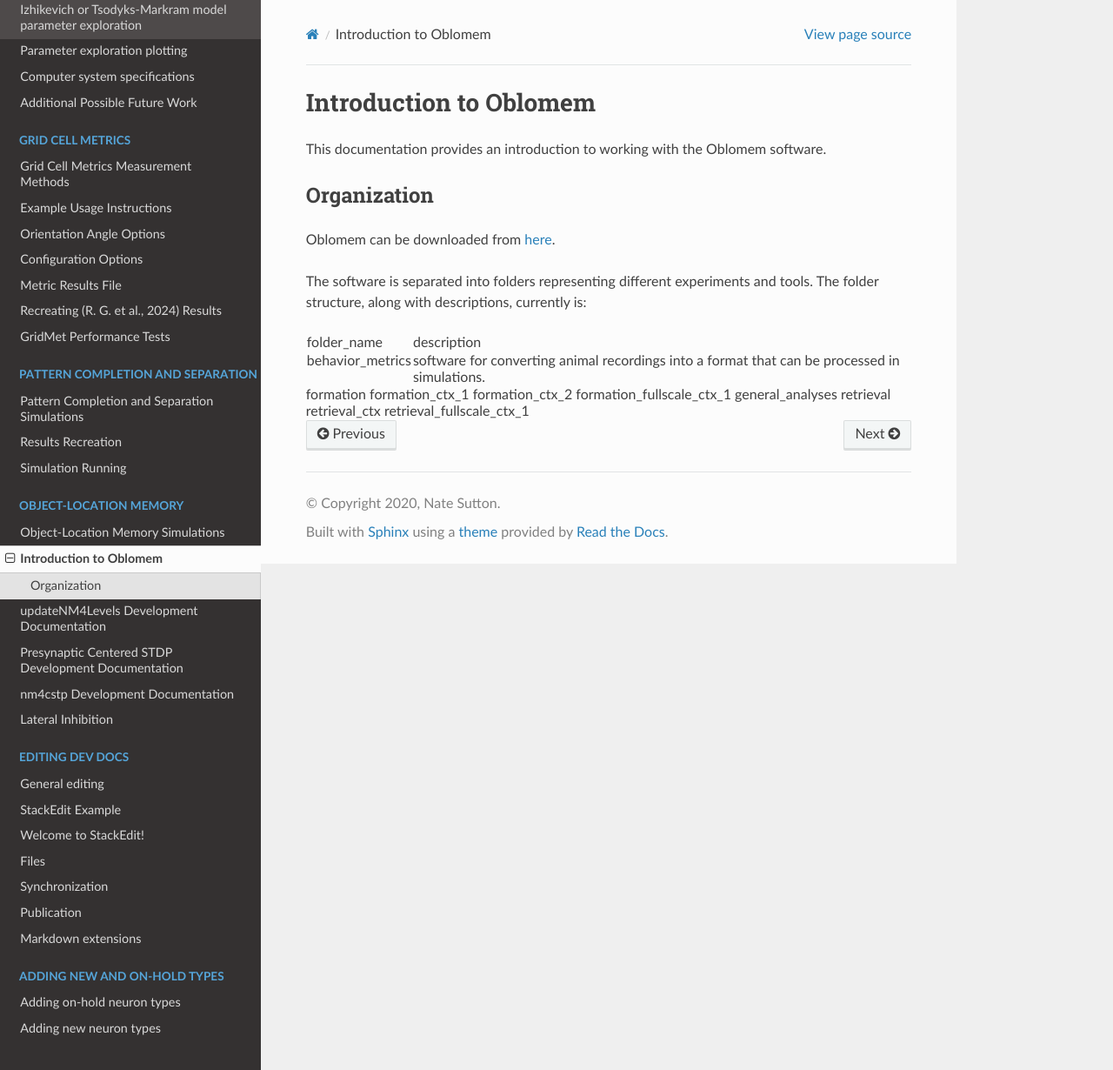
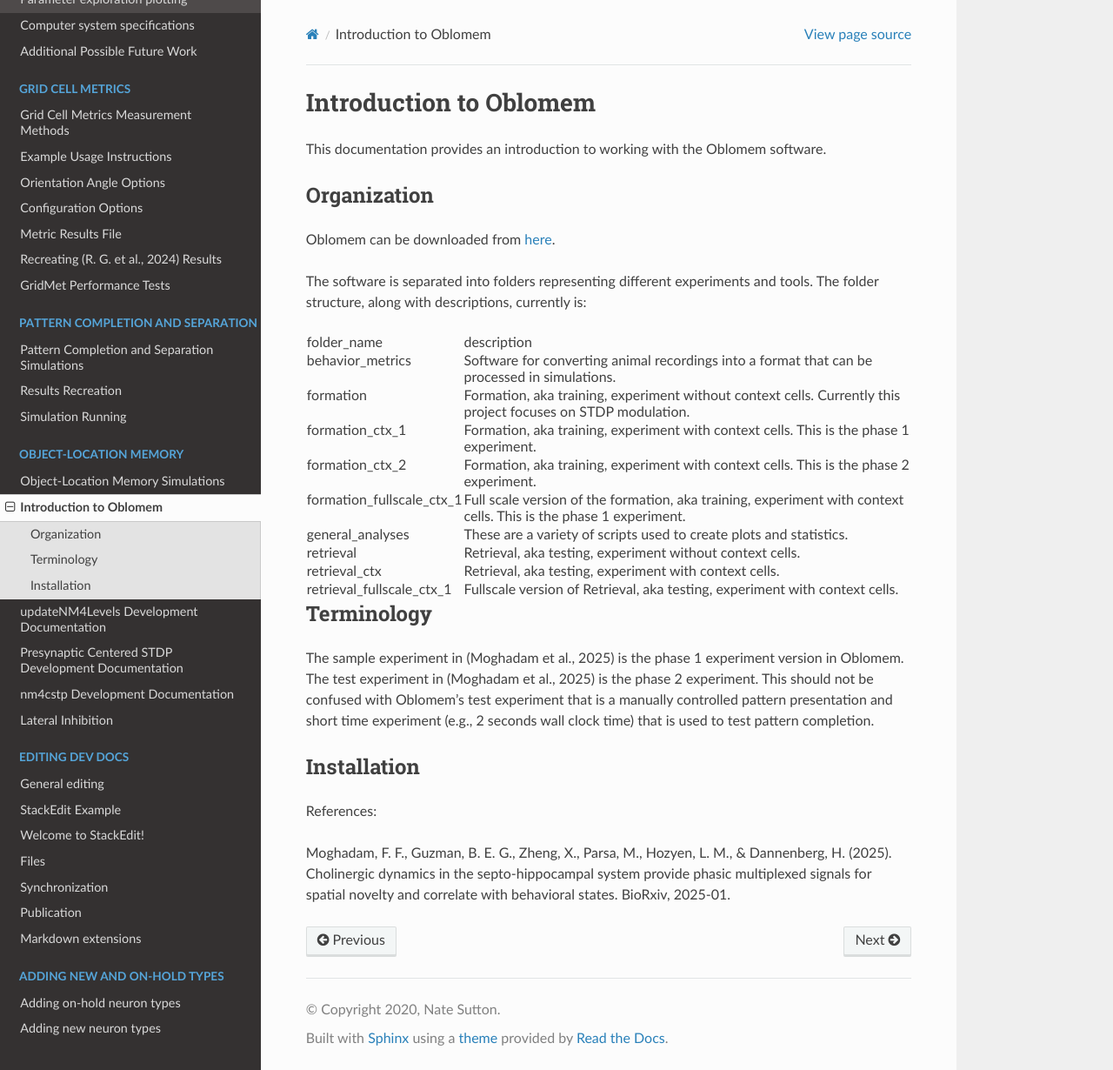
Before and after one commit to Hippocampome-Org/hco_dev_docs, a Sphinx documentation site: the page built from docs/oblomem/introduction.md, in a window 1280 px wide and 1230 px high. Shown: the whole window at 87% size. Built offline with Sphinx 7.4.7 and the Read the Docs theme 3.1.0, drawn with Linux system fonts in a browser that asks for light colours.

Commit message:
updated intro doc

```diff
--- a/docs/oblomem/introduction.md
+++ b/docs/oblomem/introduction.md
@@ -10,13 +10,25 @@ Oblomem can be downloaded from [here](https://github.com/Hippocampome-Org/oblome
 The software is separated into folders representing different experiments and tools. The folder structure, along with descriptions, currently is:
 <table>
 <tr><td>folder_name</td><td>description</td></tr>
-<tr><td>behavior_metrics</td><td>software for converting animal recordings into a format that can be processed in simulations.</td></tr>
+<tr><td>behavior_metrics</td><td>Software for converting animal recordings into a format that can be processed in simulations.</td></tr>
+<tr><td>formation</td><td>Formation, aka training, experiment without context cells. Currently this project focuses on STDP modulation.</td></tr>
+<tr><td>formation_ctx_1</td><td>Formation, aka training, experiment with context cells. This is the phase 1 experiment.</td></tr>
+<tr><td>formation_ctx_2</td><td>Formation, aka training, experiment with context cells. This is the phase 2 experiment.</td></tr>
+<tr><td>formation_fullscale_ctx_1</td><td>Full scale version of the formation, aka training, experiment with context cells. This is the phase 1 experiment.</td></tr>
+<tr><td>general_analyses</td><td>These are a variety of scripts used to create plots and statistics.</td></tr>
+<tr><td>retrieval</td><td>Retrieval, aka testing, experiment without context cells.</td></tr>
+<tr><td>retrieval_ctx</td><td>Retrieval, aka testing, experiment with context cells.</td></tr>
+<tr><td>retrieval_fullscale_ctx_1</td><td>Fullscale version of Retrieval, aka testing, experiment with context cells.</td></tr>
 </table>
-formation
-formation_ctx_1
-formation_ctx_2
-formation_fullscale_ctx_1
-general_analyses
-retrieval
-retrieval_ctx
-retrieval_fullscale_ctx_1
+
+## Terminology
+
+The sample experiment in (Moghadam et al., 2025) is the phase 1 experiment version in Oblomem. The test experiment in (Moghadam et al., 2025) is the phase 2 experiment. This should not be confused with Oblomem's test experiment that is a manually controlled pattern presentation and short time experiment (e.g., 2 seconds wall clock time) that is used to test pattern completion.
+
+## Installation
+
+
+
+References:
+
+Moghadam, F. F., Guzman, B. E. G., Zheng, X., Parsa, M., Hozyen, L. M., & Dannenberg, H. (2025). Cholinergic dynamics in the septo-hippocampal system provide phasic multiplexed signals for spatial novelty and correlate with behavioral states. BioRxiv, 2025-01.
```
